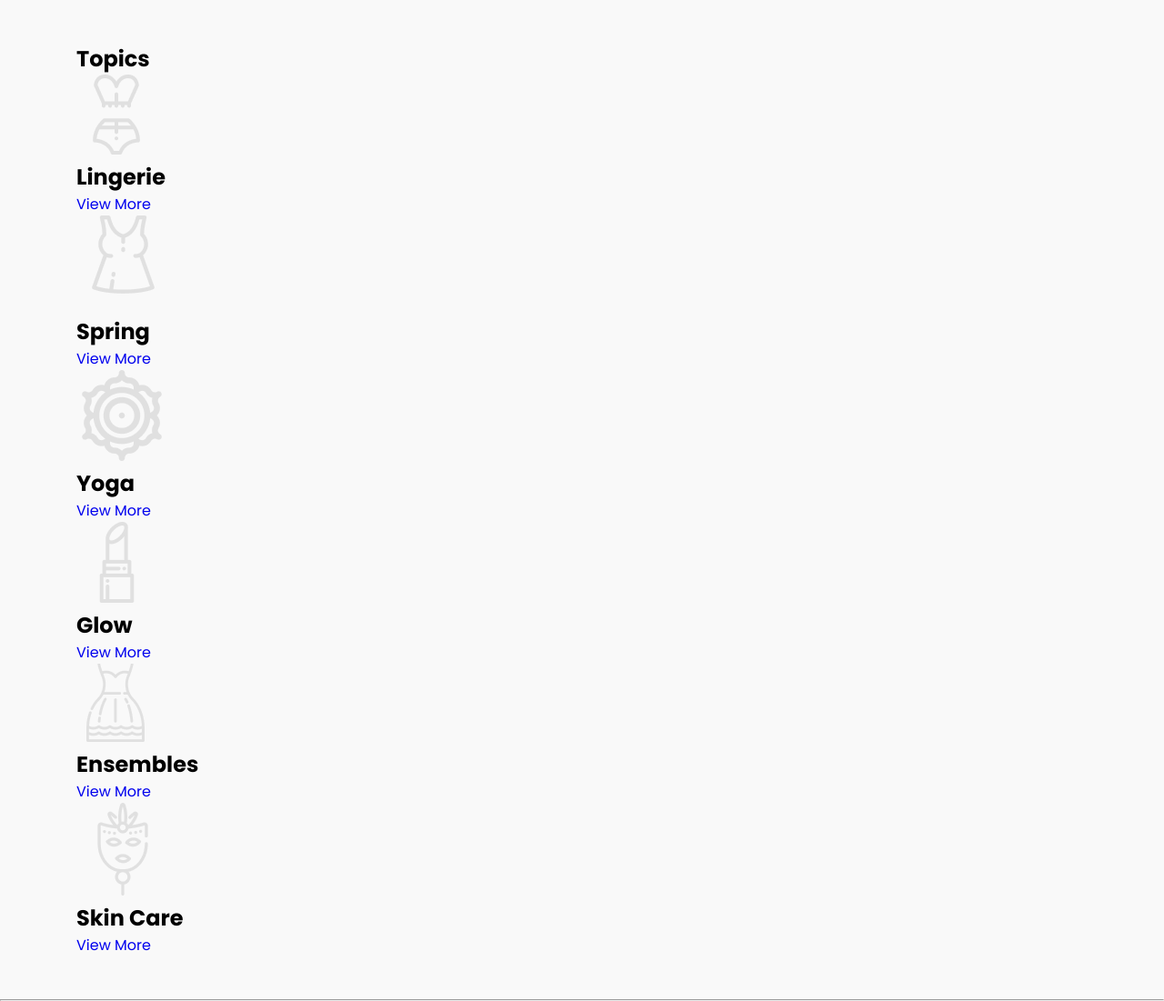
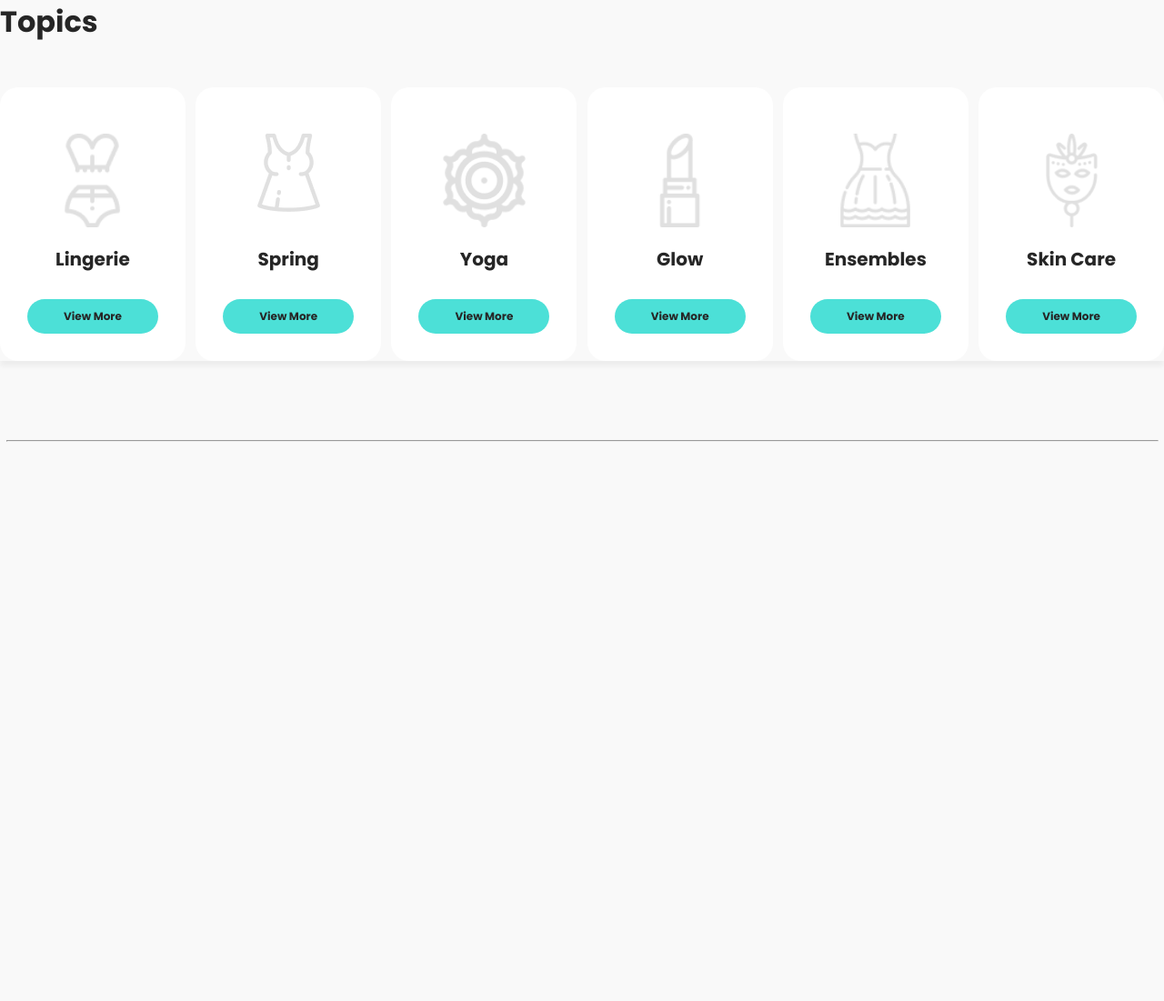
Before and after one commit to SalomeSivsivadze12345678/Lux-Ventus1, a PHP site: page / in a window 1280 px wide. Shown: the whole page at 91% size. After the commit the page ends 486 px from the top, so only its background shows below. Run offline with PHP 8.4, Linux system fonts and the light colour scheme.

Commit message:
Update style.css

```diff
--- a/style.css
+++ b/style.css
@@ -5,143 +5,83 @@
   text-decoration: none;
 }
 
-.container {
-  max-width: 1440px;
-  padding: 47px 84px;
-  margin: 0 auto;
-}
-
 body {
   font-family: "Poppins", sans-serif;
   background-color: #f9f9f9;
 }
 
-/* <!-- .logo img-> */
-.logo img {
-  width: 234px;
-  height: 49px;
+.container {
+  max-width: 1440px;
+  width: 100%;
+  margin: 0 auto;
 }
 
-/* <!-- .logo img transition-> */
-.logo img {
+/* Topics section */
+.topics {
+  display: flex;
+  flex-direction: column;
+  gap: 48px;
+  margin-bottom: 87px;
+}
+
+.topics-h1 {
+  font-weight: 700;
+  font-size: 32px;
+  color: #262626;
+}
+
+.topics-h2 {
+  margin-top: 20px;
+  margin-bottom: 29px;
+  font-weight: 700;
+  font-size: 20px;
+  color: #262626;
+}
+
+.topics-cards {
+  display: flex;
+  flex-direction: row;
+  justify-content: space-between;
+  box-shadow: 0px 6px 6px rgba(0, 0, 0, 0.05);
+}
+
+.topic-card {
+  display: flex;
+  flex-direction: column;
+  align-items: center;
+  background-color: #ffffff;
+  width: max-content;
+  padding: 51px 30px 30px 30px;
+  border-radius: 20px;
   transition: transform 0.3s ease;
 }
 
-/* <!-- .logo img hover-> */
-.logo img:hover {
-  transform: scale(1.1);
+.topic-card:hover {
+  transform: scale(1.05);
+  cursor: pointer;
+  box-shadow: 0 8px 20px rgba(0, 0, 0, 0.15);
 }
 
-/* <!-- .nav img -> */
-.nav img {
-  width: 47px;
-  height: 47px;
+.topics a {
+  font-size: 12px;
+  font-weight: 700;
+  padding: 10px 40px;
+  color: #262626;
+  background-color: #4ce0d7;
+  border-radius: 40px;
 }
 
-/* <!-- .header-> */
-.header {
-  display: flex;
-  justify-content: space-between;
-  align-items: center;
-  padding-bottom: 47px;
-}
-
-/* <!-- .nav-> */
-.nav {
-  display: flex;
-  gap: 35px;
-  align-items: center;
-}
-
-/* <!-- .nav a-> */
-.nav a {
-  font-size: 14px;
-  font-weight: bold;
-  color: #262626;
-}
-
-/* <!-- .nav a-> */
-.nav a {
-  color: #262626;
-  text-decoration: none;
-  padding: 8px 16px;
-  transition: 0.3s ease, color 0.3s ease;
-  border-radius: 40px;
-  background-color: transparent;
-}
-
-/* <!-- .nav a-> */
-.nav a:hover {
-  background-color: #4ce0d7;
-  color: #262626;
-}
-
-/* <!-- .nav a hover-> */
-.searh-icon {
-  width: 47px;
-  height: 47px;
-}
-
-/* <!-- .searh-icon-> */
-.main {
-  display: flex;
-  flex-direction: column;
-  padding-top: 218px;
-  padding-bottom: 141px;
-  padding-left: 57px;
-  gap: 22px;
-}
-
-/* <!-- .background-section -> */
-.background-section {
-  background-image: url(./assets/Bkg.jpg);
-  background-size: cover;
-  background-repeat: no-repeat;
-  height: 560px;
-  border-radius: 20px;
-}
-
-/* <!-- background-section h3-> */
-.background-section {
-  background-color: #8ba9f4;
-  padding-top: 218px;
-  padding-left: 57px;
-  padding-bottom: 241px;
-  display: flex;
-  flex-direction: column;
-  gap: 20px;
-}
-
-/* <!-- background-section h3-> */
-.background-section h3 {
-  font-size: 12px;
-  font-weight: 700px;
-  color: white;
-  letter-spacing: 4px;
-}
-
-/* <!-- .background-section p-> */
-.background-section p {
-  font-size: 20px;
-  font-weight: 400px;
-  color: white;
-  max-width: 460px;
-  margin-bottom: 73px;
-}
-
-/* <!-- .background-section h1-> */
-.background-section h1 {
-  font-size: 46px;
-  font-weight: lighter;
+.topics-cards a:hover {
   color: white;
 }
 
-/* <!-- .background-section span-> */
-.background-section span {
-  background: linear-gradient(90deg, #4ce0d7 43.06%, #8ba9f4 100%);
-  -webkit-background-clip: text;
-  -webkit-text-fill-color: transparent;
-  background-clip: text;
-  color: transparent;
-  font-weight: 700;
+hr {
+  margin: 0 auto;
+  margin-bottom: 52px;
+  width: 1267px;
 }
+
+.topics-img {
+  width: 103px;
+  height: 103px;
+}
```
